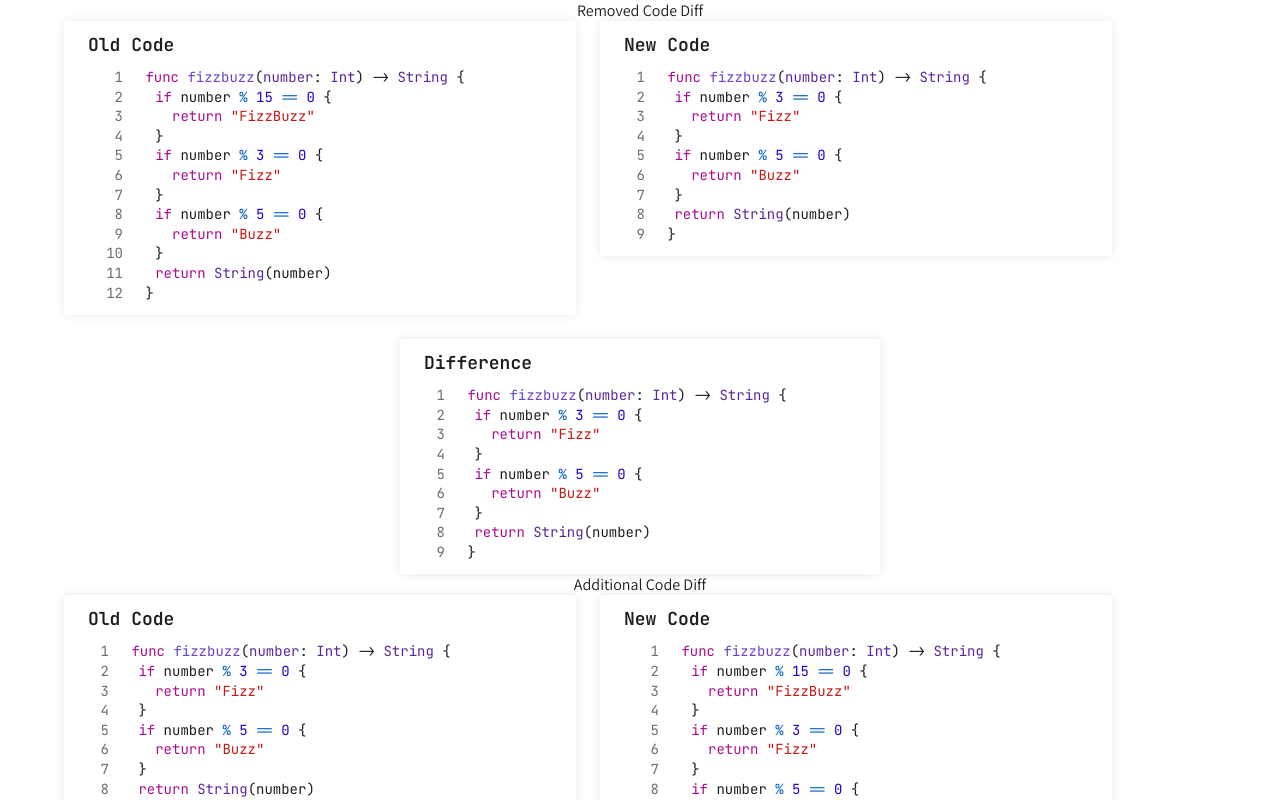
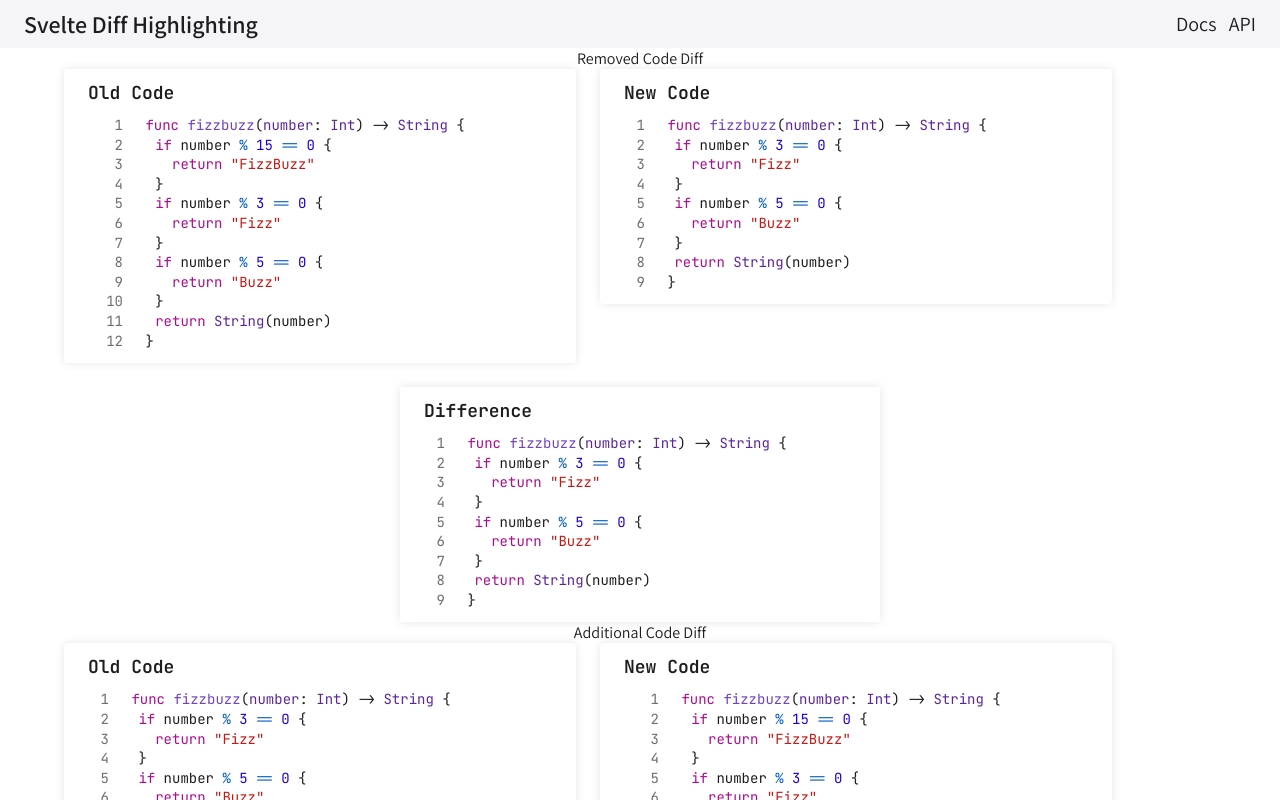
Before and after one commit to lemo-nade-room/svelte-diff-highlighting, a SvelteKit app: page / in a window 1280 px wide. Shown: the top 800 px of the page. Built offline with nearby package versions, Linux system fonts and the light colour scheme.

Commit message:
Add Header component to layout
A new Header component has been created and added to the main layout. This component includes navigation links and has been styled to align with the application's design language. Additional CSS variables for the header colors were introduced in the layout file.

```diff
--- a/src/routes/+layout.svelte
+++ b/src/routes/+layout.svelte
@@ -1,8 +1,10 @@
 <script lang="ts">
 	import './reset.css';
+	import Header from '$sample/header/Header.svelte';
 </script>
 
 <main>
+	<Header/>
 	<slot />
 </main>
 
@@ -18,6 +20,9 @@
 		--box-shadow: 0 0 10px rgba(0, 0, 0, 0.1);
 		--code-font-family: 'JetBrains Mono';
 
+			--header-base-color: #F5F5F7;
+			--header-on-base-color:#1D1D1F;
+
 		color: var(--on-base-color);
 		background-color: var(--base-color);
 	}
--- /dev/null
+++ b/src/sample/header/Header.svelte
@@ -0,0 +1,36 @@
+<header>
+	<h1>Svelte Diff Highlighting</h1>
+	<nav>
+		<a href="/">Docs</a>
+		<a href="/api">API</a>
+	</nav>
+</header>
+
+<style>
+    header {
+        color: var(--header-on-base-color);
+        background-color: var(--header-base-color);
+
+        display: flex;
+        justify-content: space-between;
+        align-items: center;
+
+				height: 48px;
+				width: 100svw;
+
+				padding: 0 24px;
+
+				& > h1 {
+					font-size: 24px;
+					font-weight: 600;
+				}
+
+				& > nav {
+						width: 80px;
+						display: flex;
+						justify-content: space-between;
+						align-items: center;
+						font-size: 20px;
+				}
+    }
+</style>
```
